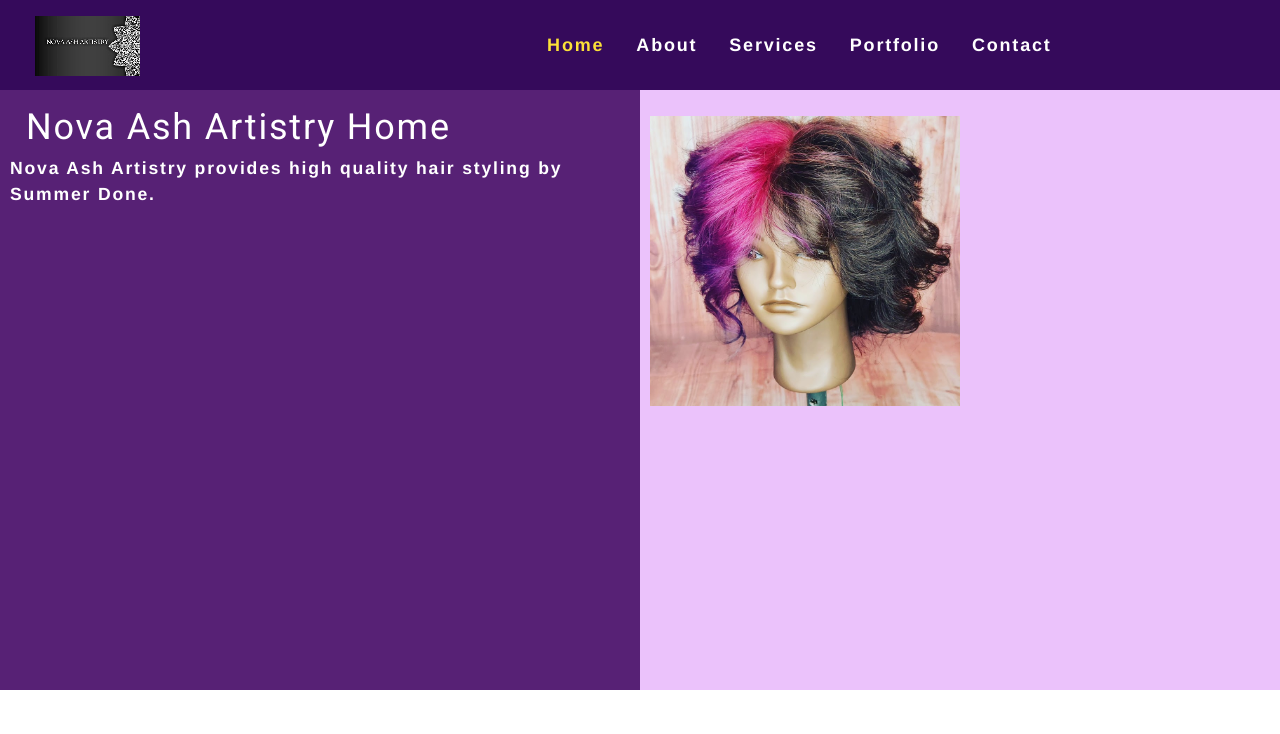
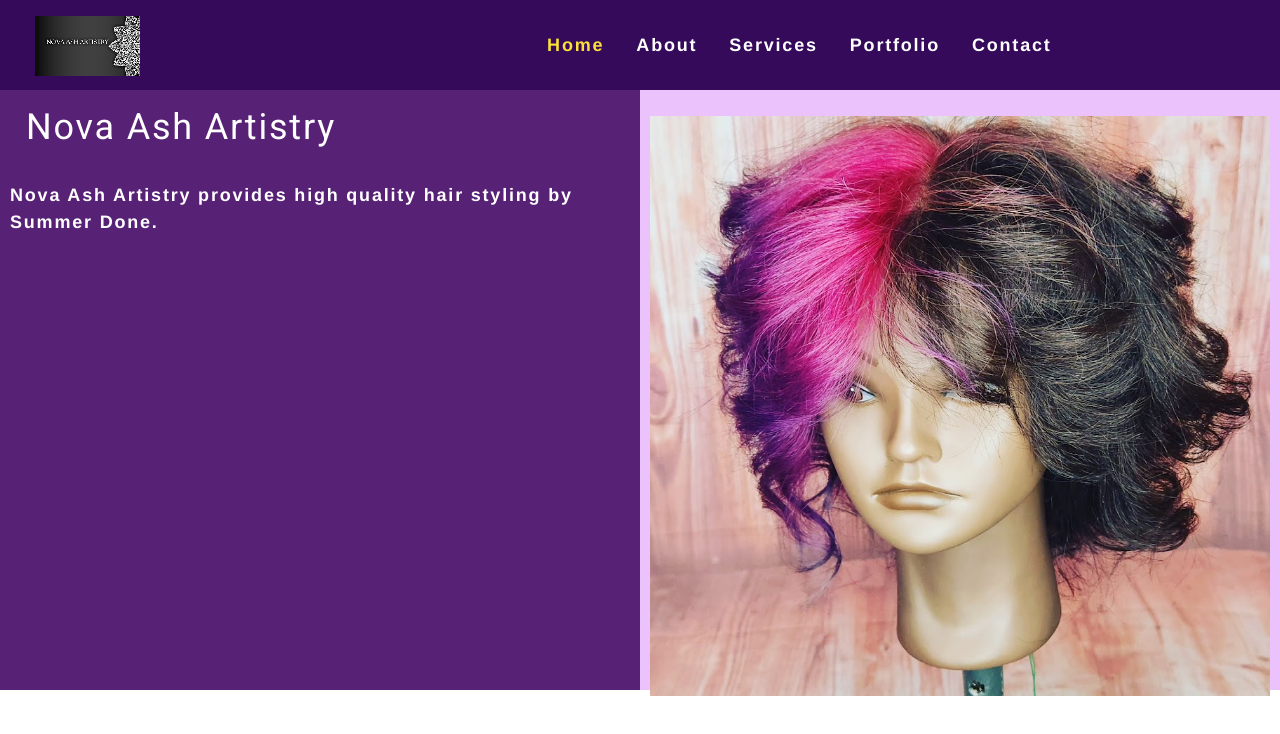
Before and after one commit to bdoneq7/novaashartistry, a React (Create React App) app: page / in a window 1280 px wide. Shown: the top 734 px of the page. Built offline with nearby package versions, Linux system fonts and the light colour scheme.

Commit message:
updated home styles

```diff
--- a/src/components/Home/index.js
+++ b/src/components/Home/index.js
@@ -7,15 +7,16 @@
     <section>
 
       <div className="leftsection">
-      <h1 className="mx-2" id="about">Nova Ash Artistry Home</h1>
-        <p>
+      <h1 className="mx-2" id="about">Nova Ash Artistry</h1>
+
+          <br/>
           Nova Ash Artistry provides high quality hair styling by Summer Done.
-        </p>
+
       </div>
 
 
       <div className="rightsection">
-      <img src={hair} className="my-2" style={{ width: "50%", height: "50%" }} alt="" title="" />
+      <img src={hair} className="my-2" style={{ width: "100%", height: "100%" }} alt="" title="" />
 
       </div>
 
--- a/src/index.css
+++ b/src/index.css
@@ -98,6 +98,8 @@
 	display: flex;
 	flex-wrap: wrap;
 	justify-content: space-evenly;
+  background-color: var(--darkestpurple-color);
+  height: 100px;
 }
 
 
```
